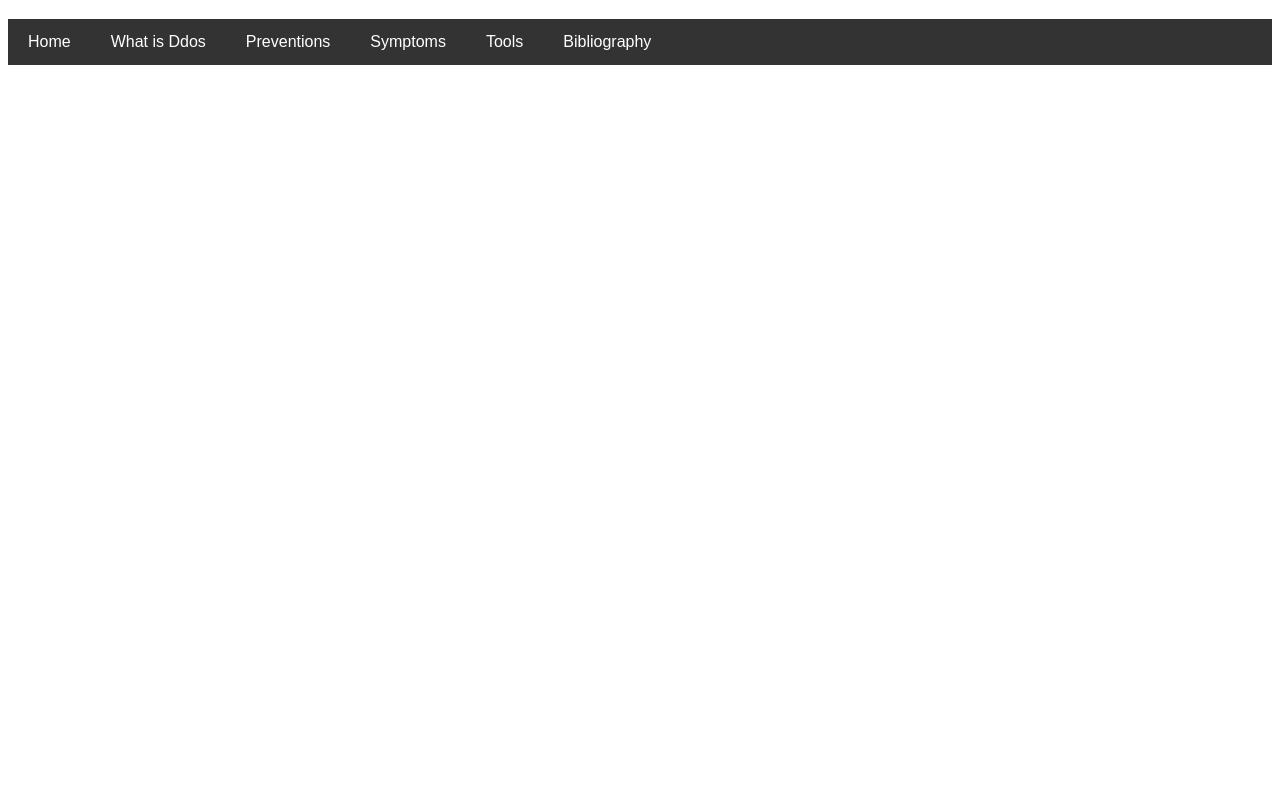
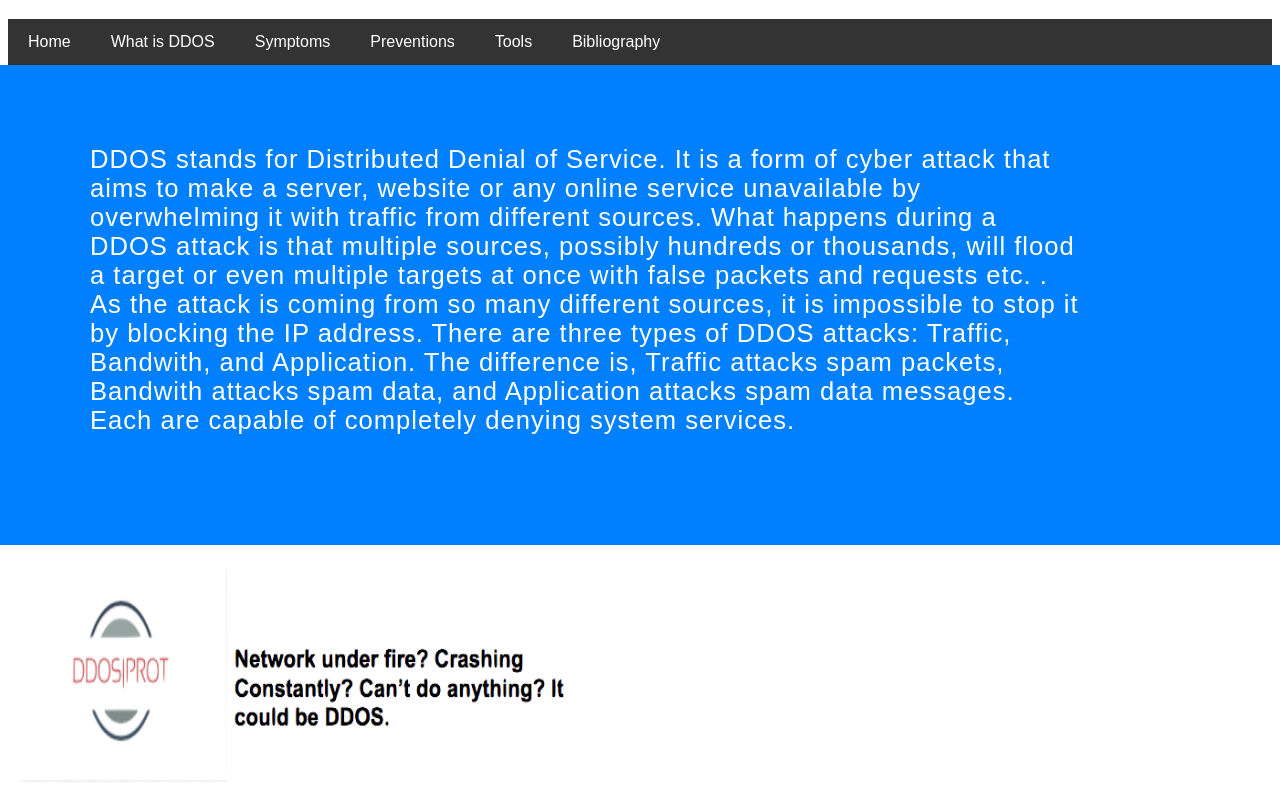
Before and after one commit to Yee5Gum/DDOSPROT, a plain HTML site: page Second Page.html in a window 1280 px wide. Shown: the part 61-873 px from the top of the page. Before the commit the page ends 800 px from the top, so only its background shows below. Drawn offline with Linux system fonts and the light colour scheme.

Commit message:
Update Second Page.html

```diff
--- a/Second Page.html
+++ b/Second Page.html
@@ -7,14 +7,16 @@
 <h1>What is DDos</h1>
 <ul>
   <li><a href="index.html">Home</a></li>
-  <li><a href="Second Page.html">What is Ddos</a></li>
+  <li><a href="Second Page.html">What is DDOS</a></li>
+    <li><a href="Fourth Page.html">Symptoms</a></li>
   <li><a href="Third Page.html">Preventions</a></li>
-  <li><a href="Fourth Page.html">Symptoms</a></li>
   <li><a href="Fifth Page.html">Tools</a></li>
   <li><a href="Bibliography.html">Bibliography</a></li>
 </ul>
 
-
+<p>DDOS stands for Distributed Denial of Service. It is a form of cyber attack that aims to make a server, website or any online service unavailable by overwhelming it with traffic from different sources. What happens during a DDOS attack is that multiple sources, possibly hundreds or thousands, will flood a target or even multiple targets at once with false packets and requests etc. . As the attack is coming from so many different sources, it is impossible to stop it by blocking the IP address. There are three types of DDOS attacks: Traffic, Bandwith, and Application.
+The difference is, Traffic attacks spam packets, Bandwith attacks spam data, and Application attacks spam data messages. Each are capable of completely denying system services.</p>
+<p2><img src="Website Ad.png" alt="Ad" style="width:600px;height:230px;"></p2>
 
 </body>
 </html>
```
